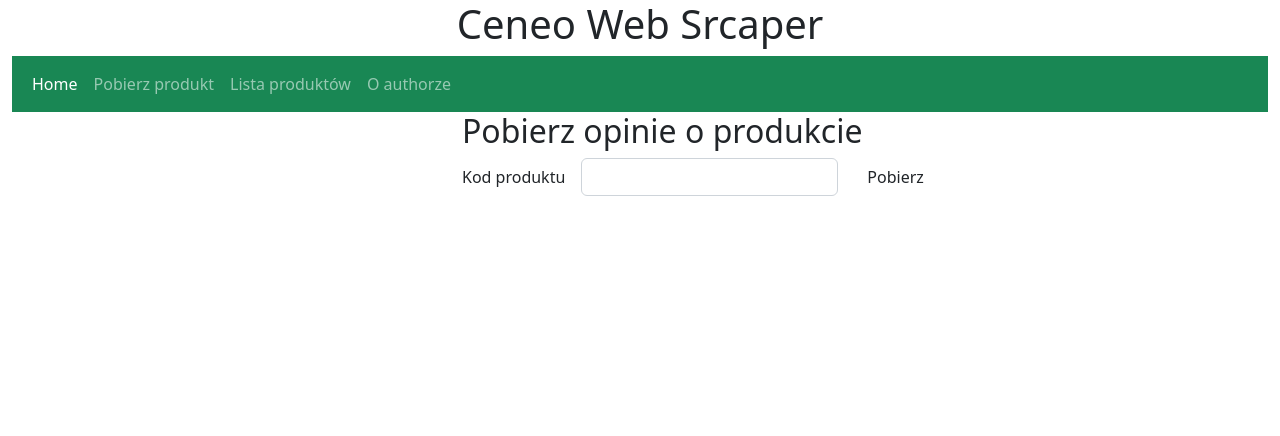
After one commit to MichaelMarch/CeneoWebScraper, a Flask app: page /extract/ in a window 1280 px wide. The commit adds this page. Shown: the top 436 px of the page. Run offline with Flask 2, Linux system fonts and the light colour scheme.

Commit message:
2022-06-03 MM

```diff
--- /dev/null
+++ b/app/models/product.py
@@ -0,0 +1,4 @@
+class Product:
+
+    def __init__(self):
+        pass
--- a/app/routes.py
+++ b/app/routes.py
@@ -1,7 +1,12 @@
+import re
 from app import app
-from flask import render_template, redirect, url_for
+from flask import render_template, redirect, url_for, request
 import requests
 import json
+import os
+import numpy as np
+from matplotlib import pyplot as plt
+import pandas as pd
 from bs4 import BeautifulSoup
 
 
@@ -37,8 +42,13 @@
     return render_template("index.html.jinja", text=name)
 
 
-@app.route("/extract/<product_id>")
-def extract(product_id):
+@app.route("/extract/", methods=["GET", "POST"])
+def extract():
+    if not request.method == "POST":
+        return render_template("extract.html.jinja")
+
+    product_id = request.form.get("product_id")
+
     url = f"https://www.ceneo.pl/{product_id}#tab-reviews"
     all_opinions = []
 
@@ -67,7 +77,11 @@
         except TypeError:
             url = None
 
-    with open(f"opinions/opinions_{product_id}.json", "w", encoding="utf-8") as file:
+    dir = "app/opinions/"
+    if not os.path.exists(dir):
+        os.makedirs(dir)
+
+    with open(f"{dir}opinions_{product_id}.json", "w", encoding="utf-8") as file:
         json.dump(all_opinions, file, indent=4, ensure_ascii=False)
 
     return redirect(url_for('product', product_id=product_id))
@@ -75,7 +89,8 @@
 
 @app.route("/products")
 def products():
-    pass
+    products = [file[:file.rfind('.')] for file in os.listdir("app/opinions/")]
+    return render_template("products.html.jinja", products=products)
 
 
 @app.route("/author")
@@ -85,4 +100,41 @@
 
 @app.route("/product/<product_id>")
 def product(product_id):
-    return render_template("product.html.jinja", product_id=product_id)
+    opinions = pd.read_json(f"app/opinions/opinions_{product_id}.json")
+    opinions["stars"] = opinions["stars"].map(
+        lambda x: float(x.split('/')[0].replace(",", ".")))
+
+    stats = {
+        "opinions_count" : len(opinions),
+        "pros_count" : opinions["pros"].map(bool).sum(),
+        "cons_count" : opinions["cons"].map(bool).sum(),
+        "average_score" : opinions["stars"].mean().round(2)
+    }
+    if not os.path.exists("app/plots"):
+        os.makedirs("app/plots")
+    recomendation = opinions["recomendation"].value_counts(
+        dropna=False).sort_index().reindex(["Nie polecam", "Polecam", None], fill_value=0)
+    recomendation.plot.pie(
+        label="",
+        autopct=lambda p: "{:.1f}%".format(round(p)) if p > 0 else "",
+        colors=["crimson", "forestgreen", "grey"],
+        labels=["Nie polecam", "Polecam", "Nie mam zdania"]
+    )
+    plt.title("Rekomendacje")
+    plt.savefig(f"app/plots/plot_{product_id}_recomendations.png")
+    plt.close()
+
+    stars = opinions["stars"].value_counts().sort_index().reindex(
+        list(np.arange(0, 5.5, 0.5)))
+    plot = stars.plot.bar(
+        color="pink"
+    )
+    plt.title("Oceny produktu")
+    plt.xlabel("Liczba gwiazdek")
+    plt.ylabel("liczba opinii")
+    plt.grid(True, axis="y")
+    plt.xticks(rotation=0)
+    plt.savefig(f"app/plots/plot_{product_id}_stars.png")
+    plt.close()
+
+    return render_template("product.html.jinja", product_id=product_id, stats=stats, opinions=opinions)
--- a/app/templates/base.html.jinja
+++ b/app/templates/base.html.jinja
@@ -32,7 +32,7 @@
               <a class="nav-link active" href="{{url_for('index')}}">Home</a>
             </li>
             <li class="nav-item">
-              <a class="nav-link" href="{{url_for('extract', product_id=113706425)}}">Pobierz produkt</a>
+              <a class="nav-link" href="{{url_for('extract')}}">Pobierz produkt</a>
             </li>
             <li class="nav-item">
               <a class="nav-link" href="{{url_for('products')}}">Lista produktów</a>
--- /dev/null
+++ b/app/templates/extract.html.jinja
@@ -0,0 +1,17 @@
+{% extends "base.html.jinja" %}
+{% block content %}
+    <form action="{{url_for('extract')}}" method="POST">
+        <h2>Pobierz opinie o produkcie</h2>
+        <div class="row g-3 align-items-center">
+            <div class="col-auto">
+                <label for="product_id" class="col-form-label">Kod produktu</label>
+            </div>
+            <div class="col-auto">
+                <input type="text" id="product_id" name="product_id" class="form-control">
+            </div>
+            <div class="col-auto">
+                <input type="submit" class="btn btn-pink" value="Pobierz">
+            </div>
+        </div>
+    </form>
+{% endblock content %}
```
Also changed, not shown: app/templates/products.html.jinja (added, +12 -0 lines), app/models/opinion.py (added), 1 other file.
